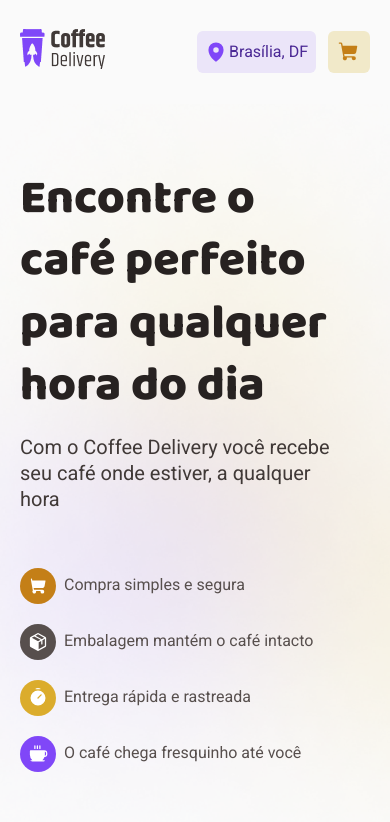
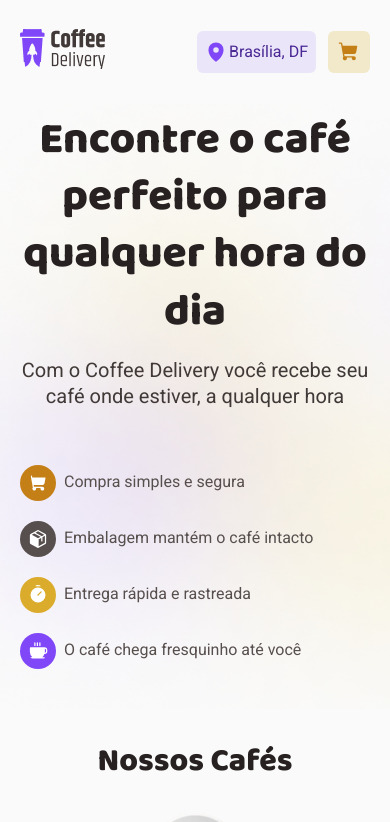
Before and after one commit to devjpedro/coffee-delivery, a React (Vite) app: page / in a window 390 px wide. Shown: the top 822 px of the page. Built offline with nearby package versions, Linux system fonts and the light colour scheme.

Commit message:
ajustando responsividade

```diff
--- a/src/pages/Checkout/styled.ts
+++ b/src/pages/Checkout/styled.ts
@@ -93,6 +93,20 @@ export const AddressForm = styled.form`
     position: relative;
   }
 
+  @media (max-width: 600px) {
+    .cep {
+      grid-column: 1 / -1;
+    }
+
+    .district {
+      grid-column: 1 / -1;
+    }
+
+    .city {
+      grid-column: 1 / 3;
+    }
+  }
+
   input {
     background-color: ${(props) => props.theme['base-300']};
     border: 1px solid ${(props) => props.theme['base-400']};
@@ -181,10 +195,6 @@ export const CheckoutContainer = styled.div`
   border-top-right-radius: 44px;
   border-bottom-right-radius: 6px;
   padding: 2.5rem;
-  @media (max-width: 600px) {
-    padding-left: 1.25rem;
-    padding-right: 1.25rem;
-  }
 `
 export const CheckoutCoffee = styled.div`
   display: flex;
@@ -225,6 +235,10 @@ export const Coffees = styled.div`
     justify-content: center;
     align-items: center;
     text-align: center;
+
+    .coffeeDetail {
+      flex-direction: column;
+    }
   }
 `
 
--- a/src/pages/Home/Coffees/styled.ts
+++ b/src/pages/Home/Coffees/styled.ts
@@ -13,6 +13,10 @@ export const MainContainer = styled.main`
   @media (max-width: 600px) {
     padding-left: 1.25rem;
     padding-right: 1.25rem;
+
+    h2 {
+      text-align: center;
+    }
   }
 
   h2 {
--- a/src/pages/Home/Intro/index.tsx
+++ b/src/pages/Home/Intro/index.tsx
@@ -1,12 +1,12 @@
 import { Coffee, Package, ShoppingCart, Timer } from 'phosphor-react'
 import IntroImage from '../../../assets/Intro/intro-image.png'
-import { IntroBackground, IntroContainer } from './styled'
+import { IntroBackground, IntroContainer, IntroContent } from './styled'
 
 export default function Intro() {
   return (
     <IntroBackground>
       <IntroContainer>
-        <div>
+        <IntroContent>
           <h1>Encontre o café perfeito para qualquer hora do dia</h1>
           <p>
             Com o Coffee Delivery você recebe seu café onde estiver, a qualquer
@@ -31,7 +31,7 @@ export default function Intro() {
               fresquinho até você
             </li>
           </ul>
-        </div>
+        </IntroContent>
         <div>
           <img
             src={IntroImage}
--- a/src/pages/Home/Intro/styled.ts
+++ b/src/pages/Home/Intro/styled.ts
@@ -6,6 +6,10 @@ export const IntroBackground = styled.section`
   background-size: cover;
   width: 100%;
   margin: 0 auto;
+
+  img {
+    max-width: 100%;
+  }
 
   @media (max-width: 1200px) {
     padding-left: 1.5rem;
@@ -28,6 +32,8 @@ export const IntroContainer = styled.div`
   padding-top: 4rem;
   padding-bottom: 4rem;
   margin: 0 auto;
+  flex-wrap: wrap;
+  justify-content: center;
 
   h1 {
     font-size: 3rem;
@@ -80,4 +86,21 @@ export const IntroContainer = styled.div`
   .coffee {
     background-color: ${(props) => props.theme['purple-500']};
   }
+
+  @media (max-width: 600px) {
+    padding-top: 0.5rem;
+    padding-bottom: 0.5rem;
+
+    h1 {
+      text-align: center;
+      font-size: 2.75rem;
+    }
+
+    p {
+      text-align: center;
+    }
+  }
 `
+export const IntroContent = styled.div`
+  max-width: 36.5rem;
+`
--- a/src/pages/Success/styled.ts
+++ b/src/pages/Success/styled.ts
@@ -16,12 +16,14 @@ export const MainContainer = styled.main`
   @media (max-width: 1200px) {
     padding-left: 1.5rem;
     padding-right: 1.5rem;
-    margin-bottom: 0.25rem;
+    margin-bottom: 0.5rem;
   }
 
   @media (max-width: 600px) {
     padding-left: 1.25rem;
     padding-right: 1.25rem;
+    gap: 3rem;
+    margin-top: 1rem;
   }
 `
 export const ContentContainer = styled.div`
@@ -84,4 +86,8 @@ export const OrderInfo = styled.div`
     display: flex;
     flex-direction: column;
   }
+
+  @media (max-width: 600px) {
+    padding: 1.25rem;
+  }
 `
```
